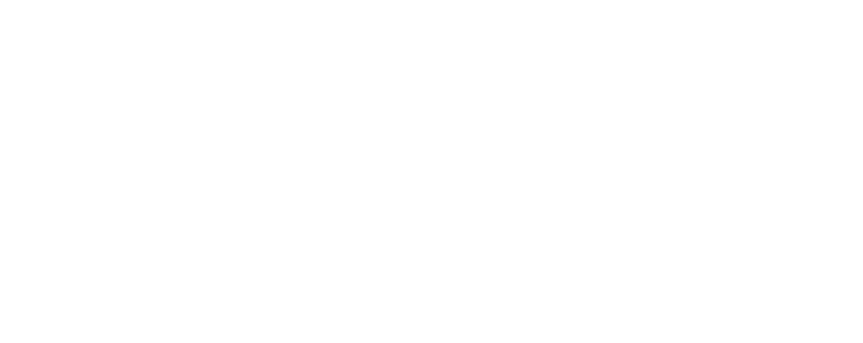
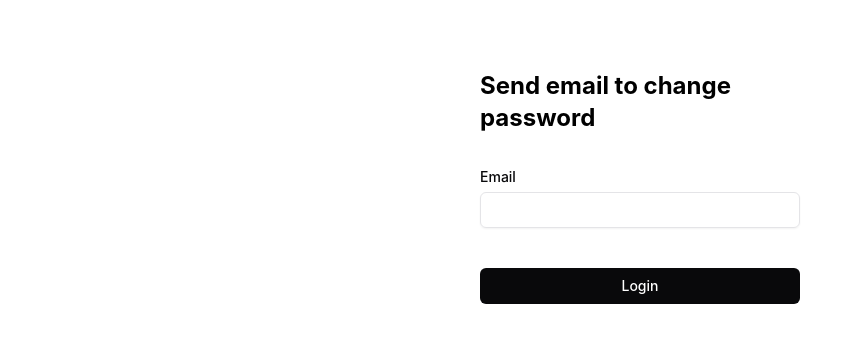
Before and after one commit to fgdgre/planify, a Nuxt app: page /forgot-password in a window 1280 px wide. Shown: the part 213-556 px from the top of the page, without its empty margins (0-863 px from the left). Built offline with nearby package versions, Linux system fonts and the light colour scheme; no server answers.

Commit message:
start to implementing reset password + refactor auth logic and guard

```diff
--- a/app/auth/composables/init.ts
+++ b/app/auth/composables/init.ts
@@ -4,6 +4,7 @@ import { getUser } from "~/auth/composables/user";
 import { ROUTES } from "~/shared/constants/routes";
 
 export const useInitApp = () => {
+  const supabase = useSupabaseClient()
   const store = useUserStore()
   const notifications = useNotificationsStore()
 
@@ -12,7 +13,7 @@ export const useInitApp = () => {
     try {
       const { data: userData, error: userError } = await getUser()
       store.setAuthReady(true)
-
+      console.log('userData', userData)
       if(userError) {
         notifications.showErrorToast({
           title: "Error",
@@ -21,8 +22,8 @@ export const useInitApp = () => {
 
         navigateTo(ROUTES.LOGIN)
         return
-      } else if (userData) {
-        store.setProfile(userData)
+      } else if (userData?.user) {
+        store.setProfile(userData?.user)
       }
     } finally {
       store.setLoading(false)
--- a/app/auth/composables/user.ts
+++ b/app/auth/composables/user.ts
@@ -1,18 +1,12 @@
 export const getUser = async () => {
-  const client = useSupabaseClient()
+  const supabase = useSupabaseClient()
 
-  const { data: sessionData, error: sessionError } = await client.auth.getSession()
+  const { data: sessionData, error: sessionError } = await supabase.auth.getSession()
 
   if(sessionError) {
     return { data: null, error: sessionError }
   } else if (sessionData.session) {
-    const { data, error } = await client
-      .from("profiles")
-      .select("*")
-      .eq("id", sessionData.session.user.id)
-      .single()
-
-    return { data, error }
+    return await supabase.auth.getUser()
   }
 
   return { data: null, error: null }
--- a/app/auth/stores/user.ts
+++ b/app/auth/stores/user.ts
@@ -1,6 +1,7 @@
 import { defineStore } from "pinia";
 
 export const useUserStore = defineStore("user", () => {
+  // FIXME: type this with tyoes from supabase
   const authUser = ref<any | null>(null)
   const profile = ref<any | null>(null)
 
--- a/app/middleware/auth.global.ts
+++ b/app/middleware/auth.global.ts
@@ -4,22 +4,24 @@ import { useInitApp } from "~/auth/composables/init";
 import { useUserStore } from "~/auth/stores/user";
 
 export default defineNuxtRouteMiddleware(async (to) => {
-  const user = useSupabaseUser()
+  const userStore = useUserStore()
 
   const {
     initializeApp
   } = useInitApp()
 
-  if (!user.value) {
+  console.log('user', userStore.profile)
+  if (!userStore.profile && !userStore.authReady) {
+    console.log('initializeApp')
     await initializeApp()
   }
 
   const isPublic = publicRoutes.includes(to.path as (typeof publicRoutes)[number])
-  if (!user.value && !isPublic) {
+  if (!userStore.profile && !isPublic) {
     return navigateTo(`/login?redirectTo=${encodeURIComponent(to.fullPath)}`)
   }
 
-  if (user.value && (to.path === ROUTES.LOGIN || to.path === ROUTES.SIGNUP || to.path === ROUTES.FORGOT_PASSWORD || to.path === ROUTES.CONFIRM)) {
+  if (userStore.profile && (to.path === ROUTES.LOGIN || to.path === ROUTES.SIGNUP || to.path === ROUTES.FORGOT_PASSWORD || to.path === ROUTES.CONFIRM)) {
     return navigateTo(ROUTES.HOME)
   }
 })
--- a/app/pages/confirm.vue
+++ b/app/pages/confirm.vue
@@ -1,28 +1,17 @@
 <script setup lang="ts">
 import { ROUTES } from "~/shared/constants/routes";
+import { useUserStore } from "~/auth/stores/user";
 
-definePageMeta({ name: 'confirm' })
+const userStore = useUserStore()
 
-const user = useSupabaseUser()
 const supabase = useSupabaseClient()
 
+// FIXME: refactor
 const { data } = supabase.auth.onAuthStateChange((event, session) => {
-  console.log(event, session)
-  if (event === 'INITIAL_SESSION') {
-    console.log('INITIAL_SESSION')
-  } else if (event === 'SIGNED_IN') {
-    console.log('SIGNED_IN')
-    return navigateTo('/')
-  } else if (event === 'SIGNED_OUT') {
-    console.log('SIGNED_OUT')
-    return navigateTo('/login')
-  } else if (event === 'PASSWORD_RECOVERY') {
-    console.log('PASSWORD_RECOVERY')
-  } else if (event === 'TOKEN_REFRESHED') {
-    console.log('TOKEN_REFRESHED')
-  } else if (event === 'USER_UPDATED') {
-    console.log('USER_UPDATED')
-    return navigateTo('/')
+  console.log(event)
+  if (event === 'SIGNED_IN' || event === 'TOKEN_REFRESHED' || event === 'USER_UPDATED') {
+    userStore.setProfile(session?.user)
+    return navigateTo(ROUTES.HOME)
   }
 })
 </script>
--- a/app/pages/forgot-password.vue
+++ b/app/pages/forgot-password.vue
@@ -1,9 +1,106 @@
 <script setup lang="ts">
 
+import { validateField, type ValidationSchema } from "~/shared/validation";
+import { AUTH_VALIDATION_MESSAGES } from "~/shared/constants/auth-error-messages";
+
+const supabase = useSupabaseClient()
+
+const loading = ref(false)
+const formData = ref({
+  email: '',
+  password: '',
+})
+
+const formErrorMessage = ref('')
+
+// Validation
+const touchedFields = ref({
+  email: false,
+  password: false,
+})
+
+const errorMessages = ref<Record<keyof typeof schema, string>>({
+  email: '',
+})
+
+const schema: ValidationSchema = {
+  email: {
+    required: { message: AUTH_VALIDATION_MESSAGES.email.required },
+  },
+  password: { required: { message: AUTH_VALIDATION_MESSAGES.password.required } },
+}
+
+const touchAllFields = () => {
+  touchedFields.value.email = true
+  touchedFields.value.password = true
+}
+
+const _validateField = (value: string, key: 'email' | 'password') => {
+  const { error } = validateField(value, schema[key])
+
+  if (error) {
+    errorMessages.value[key] = error
+  } else {
+    errorMessages.value[key] = ''
+  }
+}
+
+const handleFieldChange = (value: string, key: 'email' | 'password') => {
+  if (touchedFields.value[key]) {
+    _validateField(value, key)
+  }
+}
+
+const handleFieldBlur = (key: 'password' | 'email') => {
+  if (!touchedFields.value[key]) {
+    touchedFields.value[key] = true
+    _validateField(formData.value[key], key)
+  }
+}
+const changePassword = async () => {
+  const { data, error } = await supabase.auth.resetPasswordForEmail(formData.value.email, {
+    redirectTo: 'https://example.com/update-password',
+  })
+  console.log(data, error)
+}
 </script>
 
 <template>
-forgot password TBD
+  <div class="flex flex-col h-full justify-center items-center max-w-80 w-[calc(100%-64px)] mx-auto gap-5">
+    <h1 class="text-2xl font-bold mb-4">Send email to change password</h1>
+    <SupaInlineAlert
+      v-if="formErrorMessage"
+      color="error"
+      icon="heroicons:exclamation-triangle"
+      :message="formErrorMessage"
+    />
+    <form
+      @submit.prevent="changePassword"
+      class="flex flex-col gap-10 items-center justify-center w-full"
+    >
+      <div class="flex flex-col gap-4 w-full">
+        <SupaInput
+          v-model="formData.email"
+          label="Email"
+          :error-message="errorMessages.email"
+          autocomplete="username"
+          :disabled="loading"
+          test-id="email-input"
+          @update:model-value="(v) => handleFieldChange(v, 'email')"
+          @blur="handleFieldBlur('email')"
+        />
+      </div>
+
+      <SupaButton
+        type="submit"
+        stretch="width"
+        :loading
+      >
+        Login
+      </SupaButton>
+
+    </form>
+  </div>
 </template>
 
 <style scoped>
--- a/app/pages/index.vue
+++ b/app/pages/index.vue
@@ -1,11 +1,16 @@
 <script setup lang="ts">
 import { logout } from "~/auth/composables/logout";
+import { useUserStore } from "~/auth/stores/user";
 
+const userStore = useUserStore()
+const {
+  profile,
+} = storeToRefs(userStore)
 </script>
 
 <template>
   <div>
-    index
+    Hello {{ profile?.email }}!
 
     <SupaButton @click="logout">
       logout
--- a/app/pages/login.vue
+++ b/app/pages/login.vue
@@ -2,16 +2,13 @@
 import { AUTH_VALIDATION_MESSAGES } from "~/shared/constants/auth-error-messages";
 import { ROUTES } from "~/shared/constants/routes";
 import { validateField, validateForm, type ValidationSchema } from "~/shared/validation";
+import { useUserStore } from "~/auth/stores/user";
 
-definePageMeta({
-  name: 'login',
-})
+const supabase = useSupabaseClient()
 
-const client = useSupabaseClient()
-const user = useSupabaseUser()
+const userStore = useUserStore()
 
 const loading = ref(false)
-
 const formData = ref({
   email: 'ddemin20052016@gmail.com',
   password: 'password',
@@ -88,10 +85,12 @@ const login = async () => {
   try {
     loading.value = true
 
-    const { data, error } = await client.auth.signInWithPassword({
+    const { data, error } = await supabase.auth.signInWithPassword({
       email: loginData.email,
       password: loginData.password,
     })
+
+    console.log(data)
 
     if (error) {
       console.error(error)
@@ -101,6 +100,7 @@ const login = async () => {
         formErrorMessage.value = error.message
       }
     } else {
+      userStore.setProfile(data.user)
       navigateTo((useRoute().query.redirectTo as string) || ROUTES.HOME)
     }
   } finally {
--- a/app/pages/signup.vue
+++ b/app/pages/signup.vue
@@ -6,7 +6,7 @@ import { useNotification } from "~/notification";
 
 definePageMeta({ name: 'signup' })
 
-const client = useSupabaseClient()
+const supabase = useSupabaseClient()
 const loading = ref(false)
 
 const formData = ref({
@@ -19,7 +19,6 @@ const formSuccessMessage = ref('')
 
 const passwordInputType = ref<'password' | 'text'>('password')
 
-// Validation (same pattern as login)
 const touchedFields = ref({
   email: false,
   password: false,
@@ -78,7 +77,7 @@ const signup = async () => {
   try {
     loading.value = true
 
-    const { data, error } = await client.auth.signUp({
+    const { data, error } = await supabase.auth.signUp({
       email: signupData.email,
       password: signupData.password,
       options: {
```
